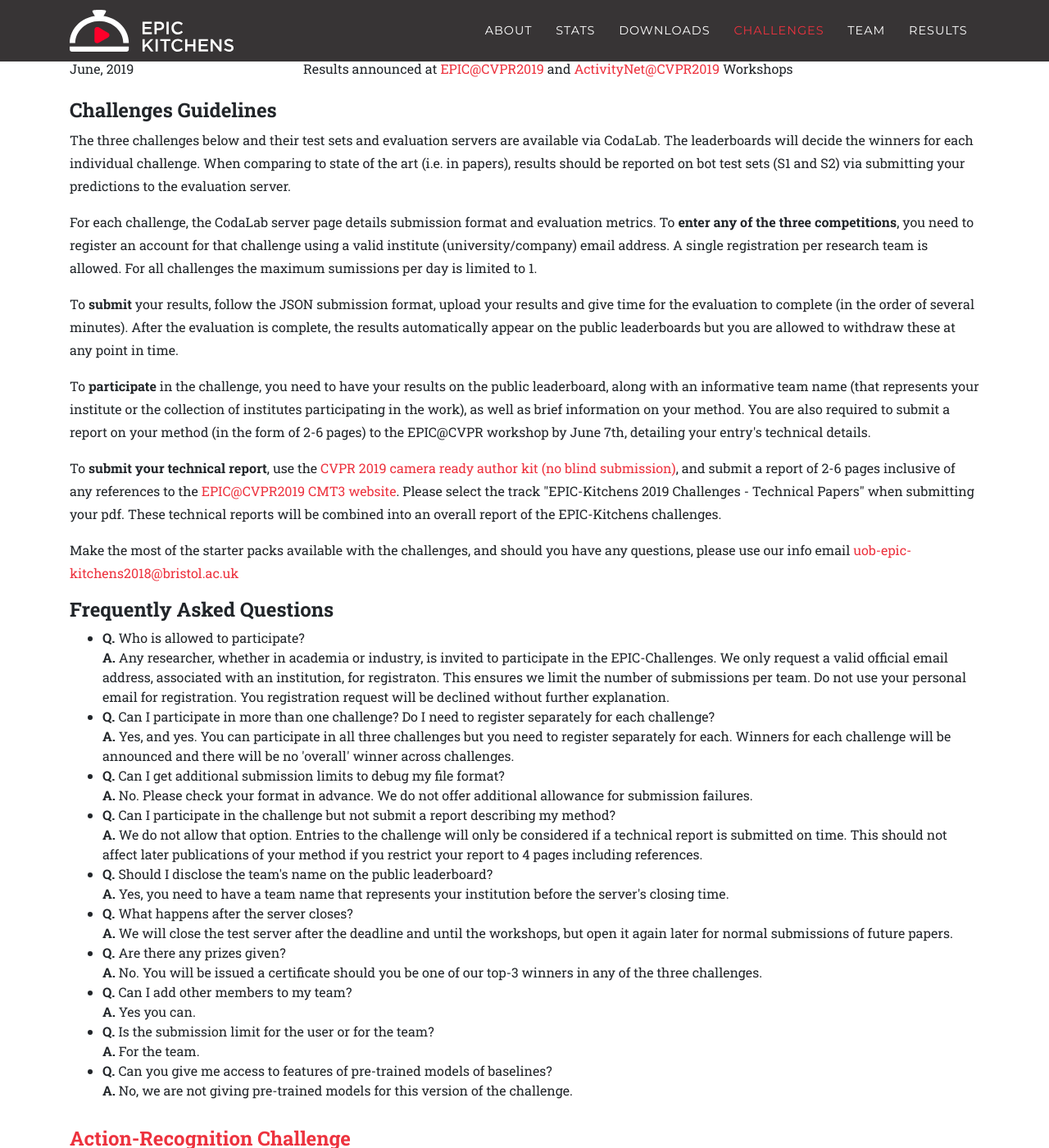
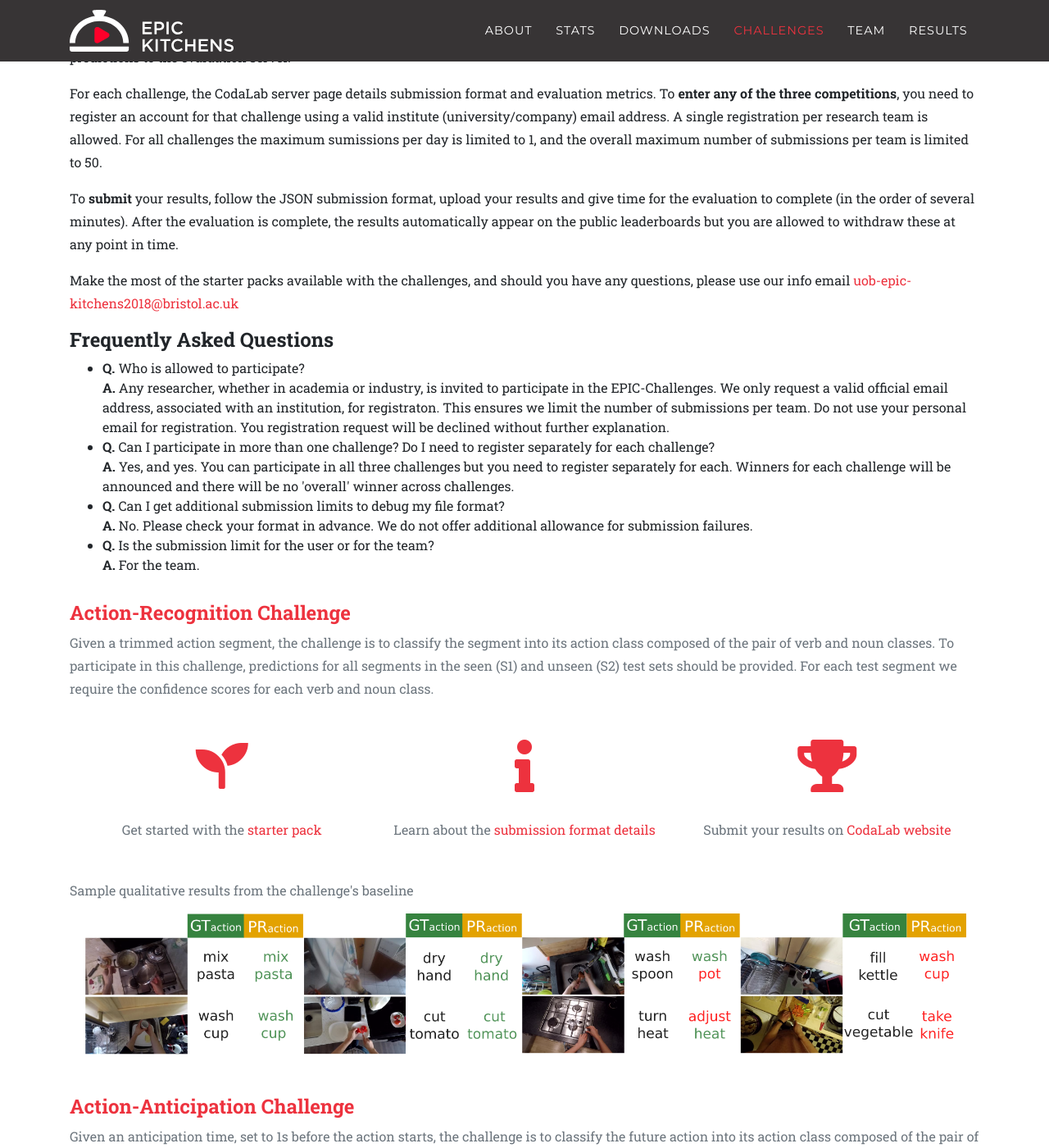
Before and after one commit to epic-kitchens/epic-kitchens.github.io, a Jekyll site: the page built from 2019.html, in a window 1280 px wide and 1400 px high, scrolled down 4250 px. Shown: the whole window at 82% size. Built offline with Jekyll 4.4.1, drawn with Linux system fonts in a browser that asks for light colours; nearby versions of some CDN libraries; some web fonts are replaced; some of the changed text lies outside the part shown.

Commit message:
releaseTechnicalReport

```diff
--- a/2019.html
+++ b/2019.html
@@ -194,7 +194,7 @@
 } </code></pre>
         </section>
         <section  id="arModels>
-          <h4 class="section-subheading"">Pretrained Models</h4>
+          <h4 class="section-subheading">Pretrained Models</h4>
           <p>
           [July 2019] We release several pretrained models for action recognition (PyTorch)
           <ul>
@@ -227,52 +227,15 @@
       </div>
     </div>
 
-    <div class="row">
-      <div class="col-md-12">
-        <h4 class="subheading">EPIC-Kitchens Challenges @CVPR2019, Long Beach, CA - Dates</h4>
-        <div class="row">
-            <div class="col-md-3">
-                Feb 10, 2019
-            </div>
-            <div class="col-md-9">
-                EPIC-Kitchens Challenges 2019 Launched!
-            </div>
-        </div>
-        <div class="row">
-            <div class="col-md-3">
-                May 30, 2019
-            </div>
-            <div class="col-md-9">
-                Server Submission Deadline at 23:59:59 GMT
-            </div>
-        </div>
-        <div class="row">
-            <div class="col-md-3">
-                Jun 7, 2019
-            </div>
-            <div class="col-md-9">
-                Deadline for Submission of Technical Reports
-            </div>
-        </div>
-        <div class="row">
-            <div class="col-md-3">
-                June, 2019
-            </div>
-            <div class="col-md-9">
-                Results announced at <a href="http://www.eyewear-computing.org/EPIC_CVPR19">EPIC@CVPR2019</a> and <a href="http://activity-net.org/challenges/2019/">ActivityNet@CVPR2019</a> Workshops
-            </div>
-        </div>
-      </div>
-    </div>
-<br/>
+
     <div class="row">
       <div class="col-md-12">
         <h4 class="subheading">Challenges Guidelines</h4>
         <p>The three challenges below and their test sets and evaluation servers are available via CodaLab. The leaderboards will decide the winners for each individual challenge. When comparing to state of the art (i.e. in papers), results should be reported on bot test sets (S1 and S2) via submitting your predictions to the evaluation server.</p>
-          <p>For each challenge, the CodaLab server page details submission format and evaluation metrics. To <b>enter any of the three competitions</b>, you need to register an account for that challenge using a valid institute (university/company) email address. A single registration per research team is allowed. For all challenges the maximum sumissions per day is limited to 1.</p>
+          <p>For each challenge, the CodaLab server page details submission format and evaluation metrics. To <b>enter any of the three competitions</b>, you need to register an account for that challenge using a valid institute (university/company) email address. A single registration per research team is allowed. For all challenges the maximum sumissions per day is limited to 1, and the overall maximum number of submissions per team is limited to 50.</p>
           <p>To <b>submit</b> your results, follow the JSON submission format, upload your results and give time for the evaluation to complete (in the order of several minutes). After the evaluation is complete, the results automatically appear on the public leaderboards but you are allowed to withdraw these at any point in time.</p>
-          <p>To <b>participate</b> in the challenge, you need to have your results on the public leaderboard, along with an informative team name (that represents your institute or the collection of institutes participating in the work), as well as brief information on your method. You are also required to submit a report on your method (in the form of 2-6 pages) to the EPIC@CVPR workshop by June 7th, detailing your entry's technical details.</p>
-          <p>To <b>submit your technical report</b>, use the <a href="http://cvpr2019.thecvf.com/submission/main_conference/author_guidelines#submission_instructions">CVPR 2019 camera ready author kit (no blind submission)</a>, and submit a report of 2-6 pages inclusive of any references to the <a href="https://cmt3.research.microsoft.com/EPIC2019">EPIC@CVPR2019 CMT3 website</a>. Please select the track "EPIC-Kitchens 2019 Challenges - Technical Papers" when submitting your pdf. These technical reports will be combined into an overall report of the EPIC-Kitchens challenges.</p>
+        <!--  <p>To <b>participate</b> in the challenge, you need to have your results on the public leaderboard, along with an informative team name (that represents your institute or the collection of institutes participating in the work), as well as brief information on your method. You are also required to submit a report on your method (in the form of 2-6 pages) to the EPIC@CVPR workshop by June 7th, detailing your entry's technical details.</p>
+          <p>To <b>submit your technical report</b>, use the <a href="http://cvpr2019.thecvf.com/submission/main_conference/author_guidelines#submission_instructions">CVPR 2019 camera ready author kit (no blind submission)</a>, and submit a report of 2-6 pages inclusive of any references to the <a href="https://cmt3.research.microsoft.com/EPIC2019">EPIC@CVPR2019 CMT3 website</a>. Please select the track "EPIC-Kitchens 2019 Challenges - Technical Papers" when submitting your pdf. These technical reports will be combined into an overall report of the EPIC-Kitchens challenges.</p>-->
           <p>Make the most of the starter packs available with the challenges, and should you have any questions, please use our info email <a href="mailto:uob-epic-kitchens2018@bristol.ac.uk">uob-epic-kitchens2018@bristol.ac.uk</a></p>
       </div>
     </div>
@@ -293,7 +256,7 @@
                 <b>Q.</b> Can I get additional submission limits to debug my file format?<br/>
                 <b>A.</b> No. Please check your format in advance. We do not offer additional allowance for submission failures.
             </li>
-            <li>
+          <!--  <li>
                 <b>Q.</b> Can I participate in the challenge but not submit a report describing my method?<br/>
                 <b>A.</b> We do not allow that option. Entries to the challenge will only be considered if a technical report is submitted on time. This should not affect later publications of your method if you restrict your report to 4 pages including references.
             </li>
@@ -312,15 +275,15 @@
             <li>
                 <b>Q.</b> Can I add other members to my team?<br/>
                 <b>A.</b> Yes you can.
-            </li>
+            </li> -->
             <li>
                 <b>Q.</b> Is the submission limit for the user or for the team?<br/>
                 <b>A.</b> For the team.
             </li>
-            <li>
+          <!--  <li>
                 <b>Q.</b> Can you give me access to features of pre-trained models of baselines?<br/>
                 <b>A.</b> No, we are not giving pre-trained models for this version of the challenge.
-            </li>
+            </li> -->
         </ul>
       </div>
     </div>
@@ -641,6 +604,51 @@
       <div class="col-lg-12">
         <h2 class="section-heading text-uppercase">Results (June 2019)</h2>
         <div class="text-muted">
+            <div class="row">
+      <div class="col-md-12">
+        <h4 class="subheading">EPIC-Kitchens Challenges @CVPR2019, Long Beach, CA</h4>
+        <div class="row">
+            <div class="col-md-3">
+                Feb 10, 2019
+            </div>
+            <div class="col-md-9">
+                EPIC-Kitchens Challenges 2019 Launched!
+            </div>
+        </div>
+        <div class="row">
+            <div class="col-md-3">
+                May 30, 2019
+            </div>
+            <div class="col-md-9">
+                Server Submission Deadline at 23:59:59 GMT
+            </div>
+        </div>
+        <div class="row">
+            <div class="col-md-3">
+                Jun 7, 2019
+            </div>
+            <div class="col-md-9">
+                Deadline for Submission of Technical Reports
+            </div>
+        </div>
+        <div class="row">
+            <div class="col-md-3">
+                June, 2019
+            </div>
+            <div class="col-md-9">
+                Results announced at <a href="http://www.eyewear-computing.org/EPIC_CVPR19">EPIC@CVPR2019</a> and <a href="http://activity-net.org/challenges/2019/">ActivityNet@CVPR2019</a> Workshops
+            </div>
+        </div>
+        <div class="row">
+            <div class="col-md-3">
+                August, 2019
+            </div>
+            <div class="col-md-9">
+                Technical report for all submissions to the 2019 challenges is now available <a href="./Reports/EPIC-Kitchens-Challenges-2019-Report.pdf">here</a>.
+            </div>
+        </div>
+      </div>
+    </div>
           <h2 class="section-heading text-uppercase">Action Recognition Challenge</h2>
 
                   <div class="col-md">
```
Also changed, not shown: 1 other file.
